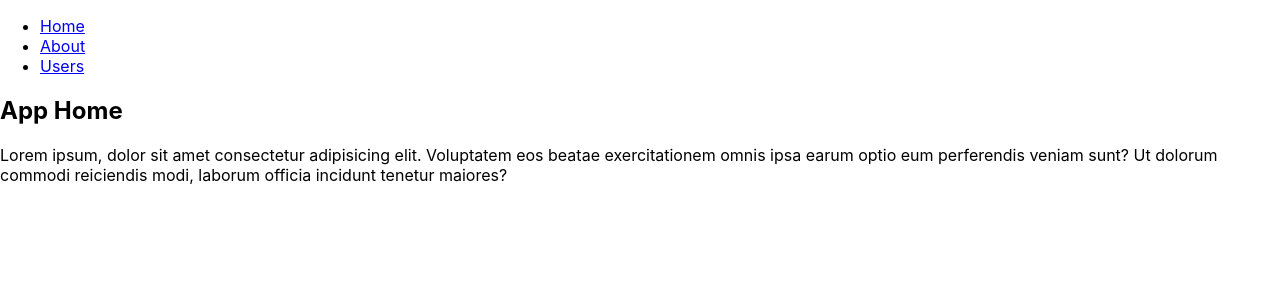
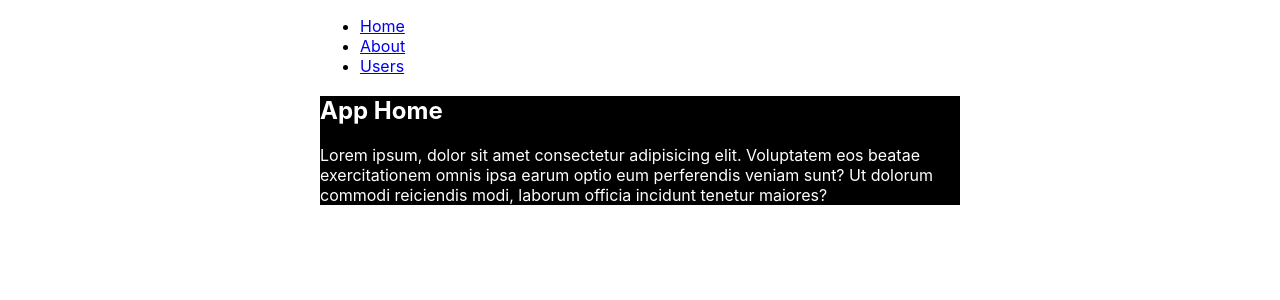
Before and after one commit to ColbyWTaylor/colbytaylor.com, a React (Create React App) app: page / in a window 1280 px wide. Shown: the top 300 px of the page. Built offline with nearby package versions, Linux system fonts and the light colour scheme.

Commit message:
styling to main content

```diff
--- a/src/App.css
+++ b/src/App.css
@@ -36,3 +36,19 @@
     transform: rotate(360deg);
   }
 }
+
+.home {
+  background-color: black;
+  color: white;
+}
+
+body {
+  padding: auto 20%;
+}
+
+.content {
+  width: 50%;
+  min-width: 600px;
+  max-width: 800px;
+  margin: auto;
+}
--- a/src/App.js
+++ b/src/App.js
@@ -4,7 +4,7 @@ import { BrowserRouter as Router, Switch, Route, Link } from "react-router-dom";
 function App() {
   return (
     <Router>
-      <div>
+      <div className="content">
         <nav>
           <ul>
             <li>
@@ -39,7 +39,7 @@ function App() {
 
 function Home() {
   return (
-    <>
+    <div className="home">
       <h2>App Home</h2>
       <p>
         Lorem ipsum, dolor sit amet consectetur adipisicing elit. Voluptatem eos
@@ -47,7 +47,7 @@ function Home() {
         sunt? Ut dolorum commodi reiciendis modi, laborum officia incidunt
         tenetur maiores?
       </p>
-    </>
+    </div>
   );
 }
 
```
